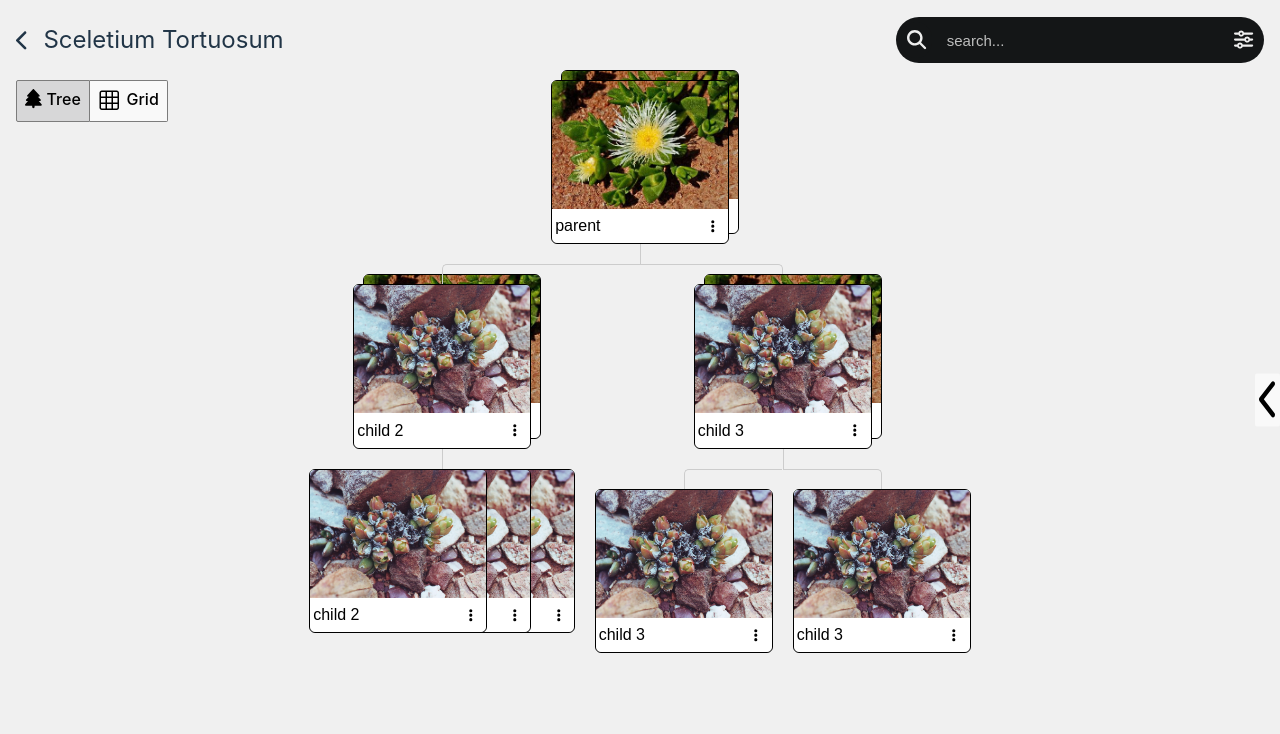
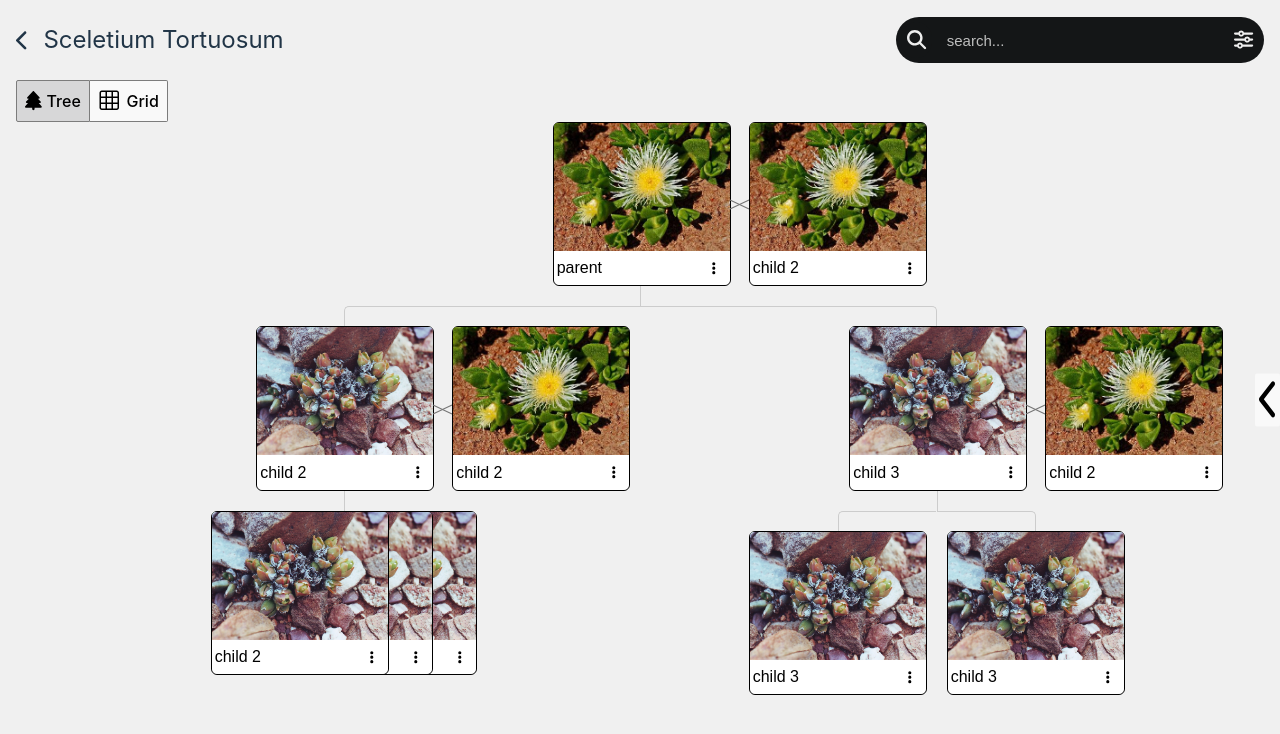
Before and after one commit to Mezzichai/botanical-lineage-tracker, a React (Vite) app in the folder frontend/: page / in a window 1280 px wide. Shown: the top 734 px of the page. Built offline with nearby package versions, Linux system fonts and the light colour scheme.

Commit message:
redone tree

```diff
--- a/frontend/src/features/InfoCard/components/InfoCard.tsx
+++ b/frontend/src/features/InfoCard/components/InfoCard.tsx
@@ -8,7 +8,8 @@ import Tab from '../../../components/Tab'
 import TabStyles from '../../../styles/tabStyles.module.css'
 import { getNewId } from '../../../utils/keyGen'
 import image3 from '../../../assets/3564.jpg'
-import LineageTree from '../../lineage-tree/components/LineageTree'
+import TreeNode from '../../lineage-tree/components/TreeNode'
+import LineageTreeStyles from '../../lineage-tree/styles/LineageTreeStyle.module.css'
 
 type Props = {
   displayInfoCard: (cardId: string) => void;
@@ -110,7 +111,38 @@ const InfoCard:React.FC<Props> = ({displayInfoCard, isInfoCardOpen, cardId, togg
         }
         {activeTab === "Relatives" &&
           <div className={InfoCardStyles.activeTabContents}>
-            <LineageTree displayInfoCard={changeInfoCard} root={root}/>
+            <div className={InfoCardStyles.microTreeContainer}>
+              <ul>
+                <li>
+                  <div className={InfoCardStyles.parentsContainer}>
+                    <TreeNode
+                      image={root[0]?.image}
+                      _id={root[0]._id || ""}
+                      title ={root[0].title || ""}
+                      displayInfoCard={displayInfoCard}
+                    />
+                    <div className={`${LineageTreeStyles.fatherContainer}  fadeInElement`}>
+                      <TreeNode
+                        image={root[0]?.father.image}
+                        _id={root[0].father._id || ""}
+                        title ={root[0].father.title || ""}
+                        displayInfoCard={displayInfoCard}
+                      />
+                    </div>
+                  </div>
+                  <ul>
+                    <li>
+                      <TreeNode
+                        image={root[0].children[0].image}
+                        _id={root[0].children[0]._id || ""}
+                        title ={root[0].children[0].title || ""}
+                        displayInfoCard={displayInfoCard}
+                      />
+                    </li>
+                  </ul>
+                </li>
+              </ul>
+            </div>
           </div>
         }
       </div>
--- a/frontend/src/features/InfoCard/styles/InfoCardStyles.module.css
+++ b/frontend/src/features/InfoCard/styles/InfoCardStyles.module.css
@@ -74,3 +74,130 @@
 .group > span:hover {
   text-decoration: underline;
 }
+
+
+.activeTabContents {
+  display: flex;
+  flex-direction: column;
+
+}
+
+
+.microTreeContainer {
+  display: flex;
+  justify-content: center;
+}
+
+/* .microTreeContainer > ul > li > div > span::after {
+  content: "";
+  position: absolute;
+  bottom: 0;
+  right: 50%;
+	border-top: 1px solid #ccc;
+  width: 55%;
+  height: 20px;
+} */
+
+
+.parentsContainer {
+  display: flex;
+  align-items: center;
+  justify-content: center;
+}
+
+.microTreeContainer ul {
+  gap: 20px;
+  /* width: auto; */
+  text-decoration: none;
+	list-style-type: none;
+  /* padding-top: 20px; */
+  position: relative;
+  display: flex;
+  justify-content: center;
+}
+
+.microTreeContainer > ul {
+  text-decoration: none;
+  transition: width 0.3s;
+	list-style-type: none;
+  padding-top: 0px;
+  position: relative;
+  display: flex;
+  justify-content: center;
+}
+
+/* .microTreeContainer  > ul ul::before {
+  content: "";
+  position: absolute;
+  top: 0;
+  left: 50%;
+	border-left: 1px solid #ccc;
+  width: 0;
+  height: 20px;
+} */
+
+.microTreeContainer ul li {
+  width: auto;
+  text-decoration: none;
+  transition: width 0.3s;
+  display: flex;
+  flex-direction: column;
+  align-items: center;
+  text-align: center;
+  position: relative;
+	padding: 20px 0 0 0;
+}
+
+
+/* .microTreeContainer ul ul li::before {
+  content: "";
+  position: absolute;
+  top: 0;
+  left: 50%;
+	border-left: 1px solid #ccc;
+  height: 20px;
+} */
+
+
+.microTreeContainer ul ul li::after {
+  content: "";
+  position: absolute;
+  top: 0;
+  right: 50%;
+	border-top: 1px solid #ccc;
+  width: 50%;
+  height: 20px;
+  border-right: 1px solid #ccc;
+  border-top-right-radius: 5px;
+}
+
+.microTreeContainer ul ul li::after {
+  content: "";
+  position: absolute;
+  top: 0;
+  right: 50%;
+	border-top: 1px solid #ccc;
+  width: 50%;
+  height: 20px;
+  border-right: 1px solid #ccc;
+  border-top-right-radius: 5px;
+}
+
+
+.parentsContainer {
+  position: relative;
+  padding-bottom: 20px;
+}
+
+.parentsContainer::after {
+  content: "";
+  position: absolute;
+  bottom: 0px;
+  left: 25%;
+	border-bottom: 1px solid #ccc;
+  width: 1%;
+  height: 20px;
+
+  border-left: 1px solid #ccc;
+  border-bottom-left-radius: 5px;
+}
--- a/frontend/src/features/lineage-tree/components/LineageAggregateNode.tsx
+++ b/frontend/src/features/lineage-tree/components/LineageAggregateNode.tsx
@@ -66,7 +66,7 @@ const LineageAggregateNode: React.FC<Props> = ({title, _id, image, handleNodeCli
       onClick={(e) => handleNodeClick(_id, e)}
       className={
         `${LineageTreeStyles.nodeContent}
-         ${!activeOfAggregatesId ? LineageTreeStyles.aggregateNode : ""}
+         ${!activeOfAggregatesId ? LineageTreeStyles.aggregateNode : LineageTreeStyles.activeNodeOfAggregates}
         `
       }
     >
--- a/frontend/src/features/lineage-tree/components/LineageGeneration.tsx
+++ b/frontend/src/features/lineage-tree/components/LineageGeneration.tsx
@@ -16,6 +16,12 @@ type Props = {
   displayInfoCard: (cardId: string) => void
 
 }
+
+//todo:
+// 1. add cascading hover effects (must use state for this)
+// 2. make it so after a node is selected, the width of the ul may become even smaller (done?)
+// 3. adjust for larger aggregate containers
+// 4. clean up change widths
 
 const LineageGeneration: React.FC<Props> = forwardRef(({children, handleChangeWidths, widthTree, shouldUnmount, refCallbackFromAggregateNodes, displayInfoCard}) => {
   const [shouldActiveNodeChildrenUnmount, setShouldActiveNodeChildrenUnmount] = useState(false);
@@ -143,17 +149,11 @@ const LineageGeneration: React.FC<Props> = forwardRef(({children, handleChangeWi
 
   const handleUnHover = () => {
     if (!activeNodeOfAggregates) {
-      setShouldActiveNodeChildrenUnmount(true);
-      hoverTimeout = setTimeout(() => {
       if (doesHoveredOrActiveNodeHaveChildren) {
         changeWidth(0)
       }
+    }
     setHoveredNode(undefined)
-        setShouldActiveNodeChildrenUnmount(false);
-      }, 300);
-    } else {
-      setHoveredNode(undefined)
-    }
   };
 
 
@@ -189,7 +189,7 @@ const LineageGeneration: React.FC<Props> = forwardRef(({children, handleChangeWi
               return (
                 <>
                   {(node?.children[0]?.father) &&
-                    <div className={`${LineageTreeStyles.fatherContainer} ${activeNodeOfAggregates?._id === node._id ? `fadeInElement` : "fadeOutElement"}`}>
+                    <div className={`${LineageTreeStyles.fatherContainer} ${LineageTreeStyles.fatherContainerOfActive} ${activeNodeOfAggregates?._id === node._id ? `fadeInElement` : "fadeOutElement"}`}>
                       <TreeNode
                         image={node.children[0]?.father.image}
                         _id={node.children[0].father._id || ""}
@@ -247,16 +247,16 @@ const LineageGeneration: React.FC<Props> = forwardRef(({children, handleChangeWi
           </li>
 
         : children.map((node, index) => (
-          <li className={`${LineageTreeStyles.child} fadeInElement`} key={node._id + index}>
+          <li
+            className={`${LineageTreeStyles.child} fadeInElement`}
+            key={node._id + index}
+          >
+
+            <div className={LineageTreeStyles.parentsContainer}>
+              {/* need to maintain width */}
               {(node?.children[0]?.father) &&
-              <div className={`${LineageTreeStyles.fatherContainer} ${`fadeInElement`}`}>
-                <TreeNode
-                  image={node.children[0]?.father.image}
-                  _id={node.children[0].father._id || ""}
-                  title ={node.children[0].father.title || ""}
-                  displayInfoCard={displayInfoCard}
-                />
-              </div>
+                <span className={`${LineageTreeStyles.pseudoContainer}`}>
+                </span>
               }
               <TreeNode
                 key={index+node._id}
@@ -265,6 +265,18 @@ const LineageGeneration: React.FC<Props> = forwardRef(({children, handleChangeWi
                 title ={node.title}
                 displayInfoCard={displayInfoCard}
               />
+              {(node?.children[0]?.father) &&
+                <span className={`${LineageTreeStyles.fatherContainer} ${`fadeInElement`}`}>
+                  <TreeNode
+                    image={node.children[0]?.father.image}
+                    _id={node.children[0].father._id || ""}
+                    title ={node.children[0].father.title || ""}
+                    displayInfoCard={displayInfoCard}
+                  />
+                </span>
+              }
+            </div>
+
             {node.children.length
             ? <LineageGeneration
                 shouldUnmount={shouldActiveNodeChildrenUnmount}
--- a/frontend/src/features/lineage-tree/components/LineageTree.tsx
+++ b/frontend/src/features/lineage-tree/components/LineageTree.tsx
@@ -16,6 +16,7 @@ type Props = {
 const LineageTree: React.FC<Props> = ({displayInfoCard, root}) => {
   const [widthTree, setWidthTree] = useState<LineageNode[]>(root)
   const handleChangeWidths = useCallback((newWidth: number, ulParentId: string, oldWidth: number) => {
+
     setWidthTree(
         produce(prevState => {
           let amountToAddToParents: number;
@@ -33,10 +34,9 @@ const LineageTree: React.FC<Props> = ({displayInfoCard, root}) => {
               removeChildrenWidthHistory(node.children)
             })
           }
-
           function cascadeWidthUpdates(nodes:LineageNode[]) {
             if (nodes.length > 2 && nodes[0]._id === ulParentId) {
-              amountToAddToParents = newWidth - (nodes[0].width || oldWidth)
+              amountToAddToParents = newWidth - Math.max(nodes[0].width || oldWidth, 580)
               removeChildrenWidthHistory(nodes)
               nodes[0].width = newWidth
               return true
@@ -47,7 +47,6 @@ const LineageTree: React.FC<Props> = ({displayInfoCard, root}) => {
                 if (nodes.length === 2) {
                   doubleNodesExistBetweenGenerations = true
                 }
-
                 if (nodes.length > 2) {
                   if (amountToAddToParents < 0 && nodes[0].widthUpdateHistory) {
 
--- a/frontend/src/features/lineage-tree/components/TreeNode.tsx
+++ b/frontend/src/features/lineage-tree/components/TreeNode.tsx
@@ -30,7 +30,7 @@ const TreeNode: React.FC<Props> = ({title, _id, image, displayInfoCard}) => {
   }
 
   return (
-    <div
+    <span
       onClick={() => displayInfoCard(_id)}
       className={
         `${LineageTreeStyles.nodeContent}`
@@ -49,7 +49,7 @@ const TreeNode: React.FC<Props> = ({title, _id, image, displayInfoCard}) => {
           <FontAwesomeIcon icon={faEllipsisVertical} onClick={handleOptionsClick}/>
         </button>
       </span>
-    </div>
+    </span>
   )
 }
 
--- a/frontend/src/features/lineage-tree/styles/LineageTreeStyle.module.css
+++ b/frontend/src/features/lineage-tree/styles/LineageTreeStyle.module.css
@@ -16,14 +16,12 @@
   flex-direction: column;
   justify-content: center;
   width: 100%;
-  /* overflow-x: scroll;
-  overflow-y: hidden; */
+  overflow-y: scroll;
 }
 
 
 .treeContainer ul {
   gap: 20px;
-
   text-decoration: none;
 	list-style-type: none;
   padding-top: 20px;
@@ -44,9 +42,8 @@
 }
 
 .treeContainer ul li {
-  width: 100%;
+  width: auto;
   text-decoration: none;
-  float: left;
   transition: width 0.3s;
   display: flex;
   flex-direction: column;
@@ -57,14 +54,15 @@
 }
 
 .aggregateChildren > ul {
-  width: 100%;
+  width: auto;
 }
 
 .child {
   animation: fade-in .5s;
 }
 
-ul li::before, ul li::after {
+.treeContainer ul li::before,
+.treeContainer  li::after {
   content: "";
   position: absolute;
   top: 0;
@@ -74,7 +72,7 @@ ul li::before, ul li::after {
   height: 20px;
 }
 
-ul li::after{
+.treeContainer ul li::after{
 	right: auto;
   left: 50%;
 	border-left: 1px solid #ccc;
@@ -109,58 +107,7 @@ ul li:first-child::before, .treeContainer ul li:last-child::after{
   height: 20px;
 }
 
-.nodeContent {
-  display: flex;
-  flex-direction: column;
-  justify-content: center;
-  align-items: center;
-  border: 1px solid #000000;
-  border-radius: 6px;
-	text-decoration: none;
-	color: #000000;
-	font-family: arial, verdana, tahoma;
-	font-size: 11px;
-	transition: all 0.3s;
-  position: relative;
-  z-index: 1;
-}
 
-
-/* .treeContainer ul li div::after{
-  content: "";
-  border-radius: 4px;
-  border: 1px solid #ccc;
-  background-color: #898585;
-  position: absolute;
-  height: 100%;
-  width: 100%;
-  top:-7px;
-  right:-7px;
-  z-index: -1;
-	transition: all 0.5s;
-}
-
-.treeContainer ul li div:hover::after{
-  content: "";
-  border-radius: 4px;
-  border: 1px solid #ccc;
-  background-color: #898585;
-  position: absolute;
-  height: 100%;
-  width: 100%;
-  top:-10px;
-  right:-10px;
-  z-index: -1;
-} */
-
-.parentFocused {
-	background-color: #c8e4f8;
-}
-
-
-.parentUnFocused {
-	background-color: #ffffff;
-}
 
 .treeContainer ul li .nodeContent:hover > .nodeInfo,
 .treeContainer ul li > .nodeContent:hover+ul li > .nodeContent > .nodeInfo,
@@ -190,10 +137,31 @@ ul li:first-child::before, .treeContainer ul li:last-child::after{
 }
 
 
-/* specificity issues in this file... */
+.nodeContent {
+  display: flex;
+  flex-direction: column;
+  justify-content: center;
+  align-items: center;
+  border: 1px solid #000000;
+  border-radius: 6px;
+	text-decoration: none;
+	color: #000000;
+	font-family: arial, verdana, tahoma;
+	font-size: 11px;
+	transition: all 0.3s;
+  position: relative;
+  z-index: 1;
+}
 
+.parentFocused {
+	background-color: #c8e4f8;
+}
 
-.treeContainer ul li .nodeContent img {
+.parentUnFocused {
+	background-color: #ffffff;
+}
+
+.nodeContent img {
   height: 8rem;
   width: 11rem;
   object-fit: cover;
@@ -203,7 +171,6 @@ ul li:first-child::before, .treeContainer ul li:last-child::after{
 
 .nodeInfo {
   background-color: #ffffff;
-
   font-size: 1rem;
   padding: 5px .2rem;
   display: flex;
@@ -256,32 +223,23 @@ ul li:first-child::before, .treeContainer ul li:last-child::after{
 
 .aggregateNode:hover {
   transform: translateY(-50%) scale(1.1);
-
 }
-
-
 
 .nodeContainer {
   transition: all 0.5s;
   position: absolute;
   top: 0;
-
+  display: flex;
+  width: min-content;
+  justify-content: center;
   z-index: 0;
 }
-
-.nodeClosed {
-
-}
-
 
 .shaded {
   z-index: -1;
   opacity: 0;
   visibility: hidden;
-
 }
-
-
 
 .aggregateChildren div:hover {
   z-index: 997;
@@ -299,21 +257,38 @@ ul li:first-child::before, .treeContainer ul li:last-child::after{
   align-items: center;
   justify-content: center;
   height: 1.5rem;
+  font-size: .9rem;
   width: 1.5rem;
   border: 1px solid black;
   border-radius: 25px;
 }
 
+.pseudoContainer {
+  width: 199px;
+  z-index: 0;
+  padding-right: 18px;
 
+}
 
 .fatherContainer {
-  position: absolute;
-  z-index: 0;
+  position: relative;
+  z-index: 997;
   visibility: hidden;
-  transform: translateX(10px) translateY(-10px);
+  padding-left: 18px;
 }
 
 
+.fatherContainerOfActive {
+  position: absolute;
+  transform: translateX(188px);
+
+}
+
+.parentsContainer {
+  display: flex;
+  align-items: center;
+  justify-content: center;
+}
 
 
 .nodeContent:hover > .fatherContainer::after,
@@ -321,7 +296,7 @@ ul li:first-child::before, .treeContainer ul li:last-child::after{
   border-color: #94a0b4;
 }
 
-/*
+
 .fatherContainer::before {
   content: "";
   border-bottom: 1px solid #747474;
@@ -342,5 +317,3 @@ ul li:first-child::before, .treeContainer ul li:last-child::after{
   right: 177px;
   transform: rotate(-25deg);
 }
-
- */
--- a/frontend/src/styles/plantViewStyles.module.css
+++ b/frontend/src/styles/plantViewStyles.module.css
@@ -1,6 +1,5 @@
 
 .viewInfo {
-  height: 5rem;
   width: 100%;
   padding: 0 1rem 0 1rem;
 }
@@ -22,6 +21,7 @@
 .viewOption {
   padding: .5rem;
   display: flex;
+  align-items: center;
   gap: .3rem;
   border: 1px solid rgb(124, 124, 124)
 }
```
Also changed, not shown: frontend/src/pages/PlantView.tsx (+23 -12 lines). Lines whose indentation alone changed are shown as unchanged.
